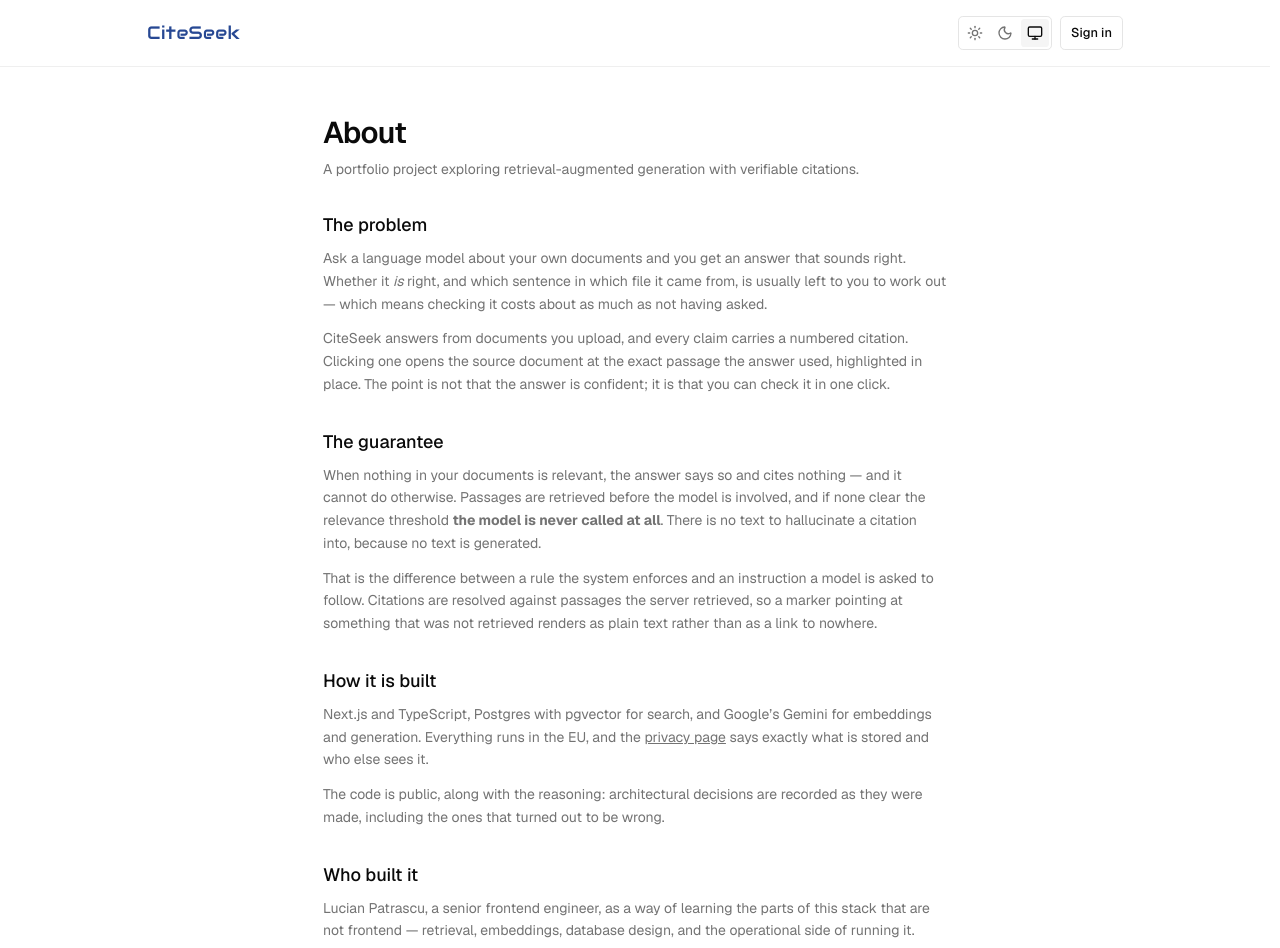
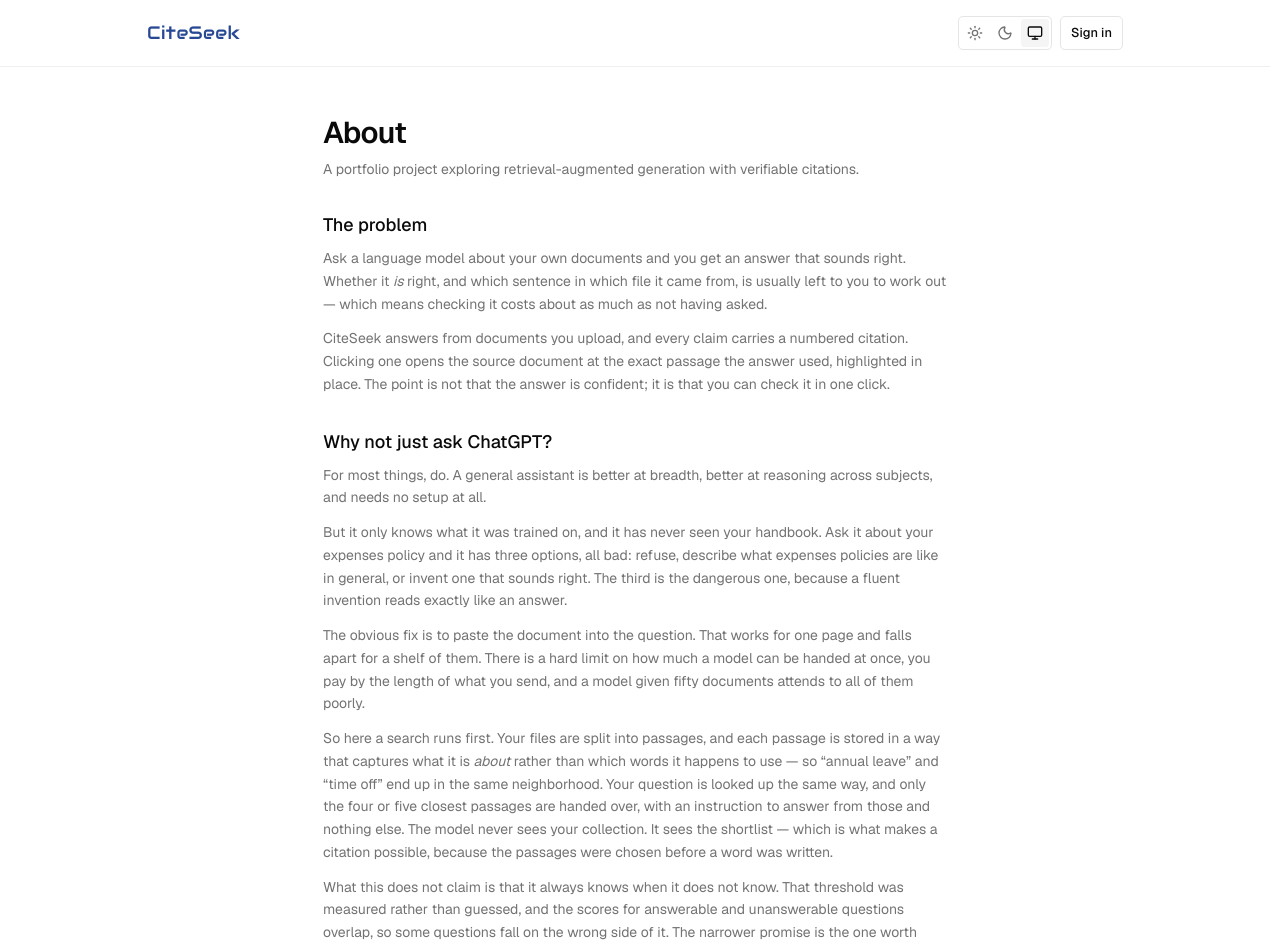
Before and after one commit to Patrascu-Lucian/CiteSeek, a Next.js app: page /about in a window 1280 px wide. Shown: the top 948 px of the page. Built offline with nearby package versions, Linux system fonts and the light colour scheme; no server answers.

Commit message:
feat: delay the navigation bar past a flicker, and explain why this beats a general assistant (#85)

```diff
--- a/app/(marketing)/about/page.tsx
+++ b/app/(marketing)/about/page.tsx
@@ -41,6 +41,46 @@ export default function AboutPage() {
           numbered citation. Clicking one opens the source document at the exact
           passage the answer used, highlighted in place. The point is not that
           the answer is confident; it is that you can check it in one click.
+        </p>
+      </Section>
+
+      <Section title="Why not just ask ChatGPT?">
+        <p>
+          For most things, do. A general assistant is better at breadth, better
+          at reasoning across subjects, and needs no setup at all.
+        </p>
+        <p className="mt-3">
+          But it only knows what it was trained on, and it has never seen your
+          handbook. Ask it about your expenses policy and it has three options,
+          all bad: refuse, describe what expenses policies are like in general,
+          or invent one that sounds right. The third is the dangerous one,
+          because a fluent invention reads exactly like an answer.
+        </p>
+        <p className="mt-3">
+          The obvious fix is to paste the document into the question. That works
+          for one page and falls apart for a shelf of them. There is a hard
+          limit on how much a model can be handed at once, you pay by the length
+          of what you send, and a model given fifty documents attends to all of
+          them poorly.
+        </p>
+        <p className="mt-3">
+          So here a search runs first. Your files are split into passages, and
+          each passage is stored in a way that captures what it is{" "}
+          <em>about</em> rather than which words it happens to use — so
+          &ldquo;annual leave&rdquo; and &ldquo;time off&rdquo; end up in the
+          same neighborhood. Your question is looked up the same way, and only
+          the four or five closest passages are handed over, with an instruction
+          to answer from those and nothing else. The model never sees your
+          collection. It sees the shortlist — which is what makes a citation
+          possible, because the passages were chosen before a word was written.
+        </p>
+        <p className="mt-3">
+          What this does not claim is that it always knows when it does not
+          know. That threshold was measured rather than guessed, and the scores
+          for answerable and unanswerable questions overlap, so some questions
+          fall on the wrong side of it. The narrower promise is the one worth
+          making: every citation points at text that was really retrieved, and
+          you can open it.
         </p>
       </Section>
 
--- a/app/(marketing)/landing.tsx
+++ b/app/(marketing)/landing.tsx
@@ -36,7 +36,7 @@ const features = [
   },
   {
     icon: ShieldCheck,
-    title: "Honest about what it doesn't know",
+    title: "A refusal cannot cite",
     description:
       "When retrieval finds nothing relevant, CiteSeek says so instead of inventing a citation.",
   },
--- a/components/navigation-progress.tsx
+++ b/components/navigation-progress.tsx
@@ -15,8 +15,12 @@ function isPrefetch(init: RequestInit | undefined, input: RequestInfo | URL) {
     : false;
 }
 
+/** Under this, a navigation is quick enough that a bar reads as a flicker. */
+const APPEAR_AFTER_MS = 200;
+
 export function NavigationProgress() {
   const [inFlight, setInFlight] = useState(0);
+  const [slow, setSlow] = useState(false);
 
   useEffect(() => {
     // Bound: detached from `window`, the native implementation throws on call.
@@ -46,7 +50,17 @@ export function NavigationProgress() {
     };
   }, []);
 
-  if (inFlight === 0) return null;
+  // Both branches go through a timer. A state update run synchronously in an
+  // effect cascades renders, and the linter is right to refuse it.
+  useEffect(() => {
+    const timer = setTimeout(
+      () => setSlow(inFlight > 0),
+      inFlight > 0 ? APPEAR_AFTER_MS : 0,
+    );
+    return () => clearTimeout(timer);
+  }, [inFlight]);
+
+  if (inFlight === 0 || !slow) return null;
 
   return (
     <div
```
Also changed, not shown: 3 other files (tests, documents, lock files or other folders).
